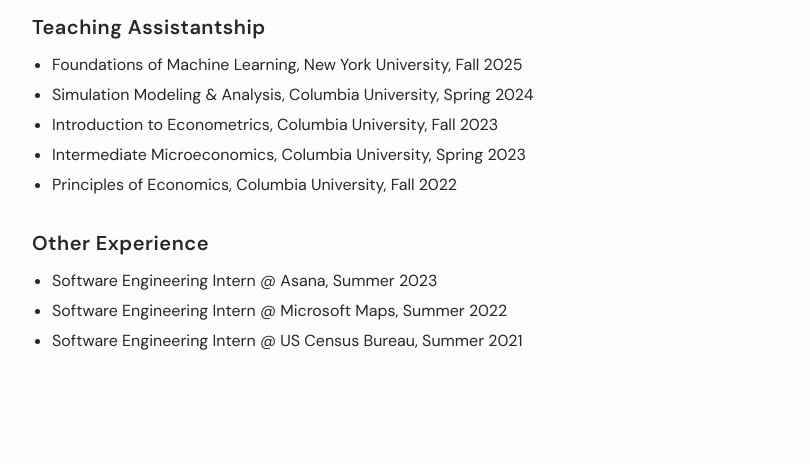
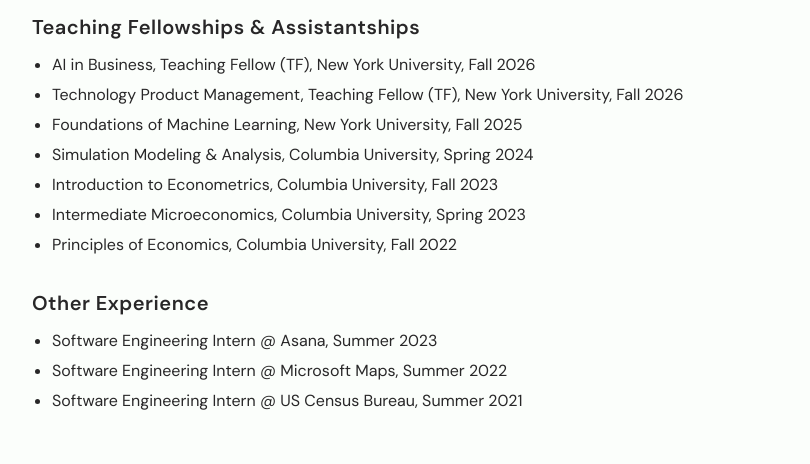
Before and after one commit to js06283/jessshi, an Astro site: page /teaching in a window 1280 px wide. Shown: the part 260-724 px from the top of the page, without its empty margins (240-1050 px from the left). Built offline with nearby package versions, Linux system fonts and the light colour scheme; Astro itself is replaced by a stand-in of ours.

Commit message:
Update WAICI presentation and Fall 2026 teaching roles

```diff
--- a/src/pages/index.astro
+++ b/src/pages/index.astro
@@ -63,6 +63,11 @@
     <section class="mb-10 mt-10" id="updates">
       <h2 id="section-title">-updates-</h2>
       <ul class="update-list">
+        <li class="update-item">
+          <span class="update-date">September 2026</span>
+          <span class="update-sep">—</span>
+          WAICI 2026; Oral Presentation and Poster
+        </li>
         <li class="update-item">
           <span class="update-date">July 2026</span>
           <span class="update-sep">—</span>
--- a/src/pages/teaching.astro
+++ b/src/pages/teaching.astro
@@ -11,8 +11,13 @@
     <section class="mb-10 mt-8">
       <h2 id="section-title">-teaching & experience-</h2>
 
-      <h2 id="sub-section-title">Teaching Assistantship</h2>
+      <h2 id="sub-section-title">Teaching Fellowships & Assistantships</h2>
       <ul class="item-list">
+        <li>AI in Business, Teaching Fellow (TF), New York University, Fall 2026</li>
+        <li>
+          Technology Product Management, Teaching Fellow (TF), New York University,
+          Fall 2026
+        </li>
         <li>Foundations of Machine Learning, New York University, Fall 2025</li>
         <li>Simulation Modeling & Analysis, Columbia University, Spring 2024</li>
         <li>Introduction to Econometrics, Columbia University, Fall 2023</li>
```
